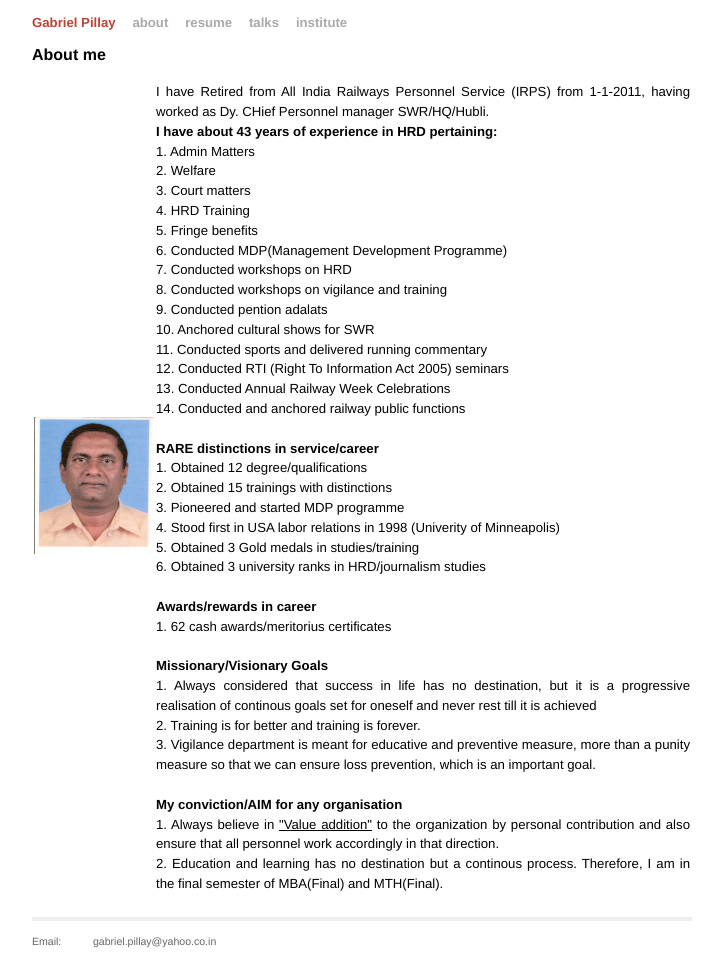
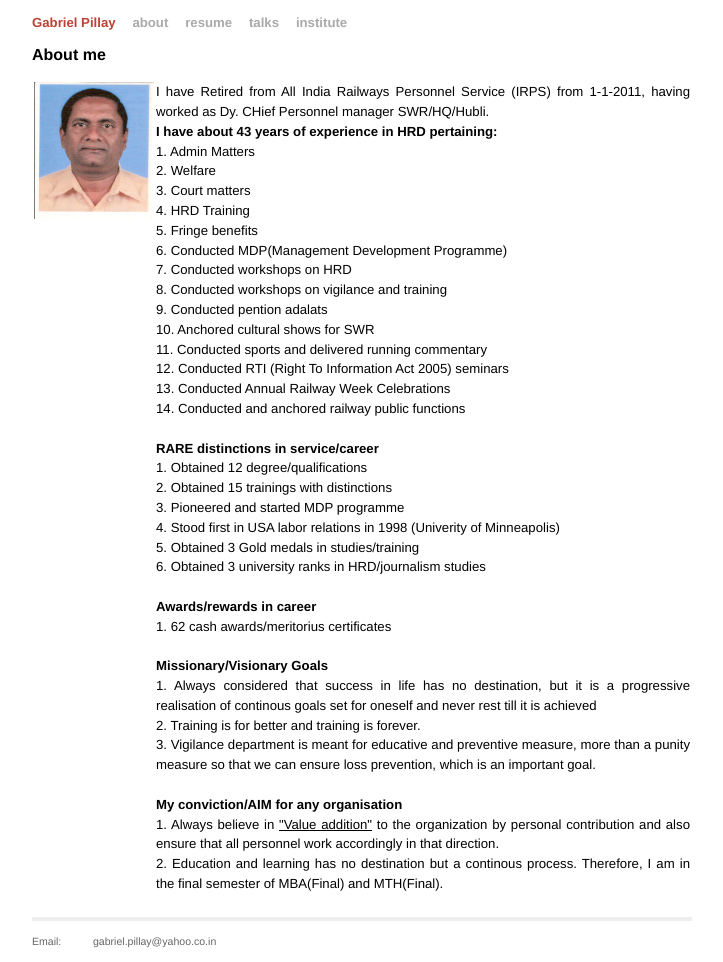
Before and after one commit to gabrielpillai/gabrielpillai.github.com, a Jekyll site: the page built from index.html, in a window 1280 px wide. Shown: the whole page, without its empty margins (278-1001 px from the left). Built offline with Jekyll 4.4.1, drawn with Linux system fonts in a browser that asks for light colours; Markdown is read by kramdown in place of the engine named in the settings.

Commit message:
Added about

```diff
--- a/index.html
+++ b/index.html
@@ -9,7 +9,7 @@ title: gabrielpillay.in
 
 <table align="top">
 <tr>
-<td>
+<td valign="top">
 <img src="/images/gabriel.jpg" width="120" height="137">
 </td>
 <td valign="top">
```
